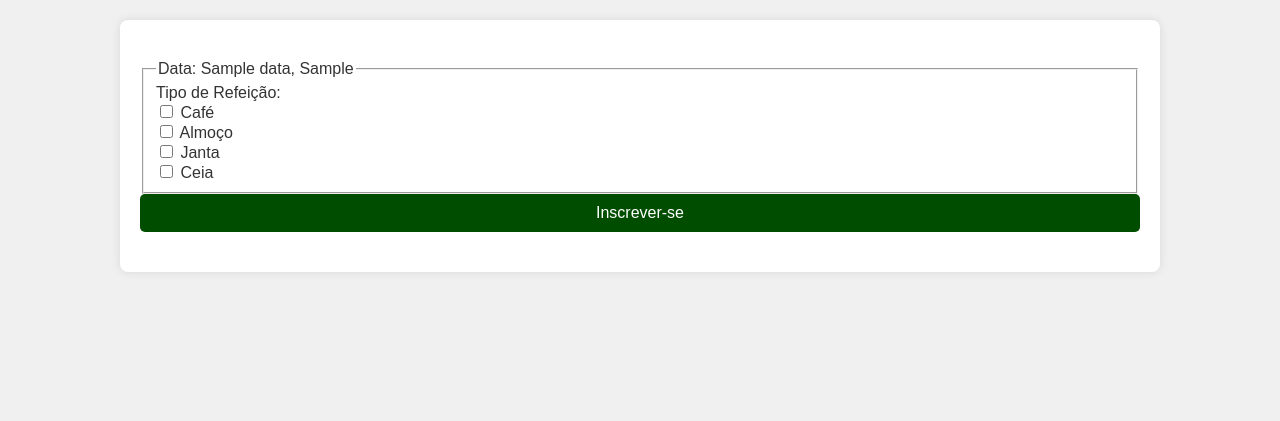
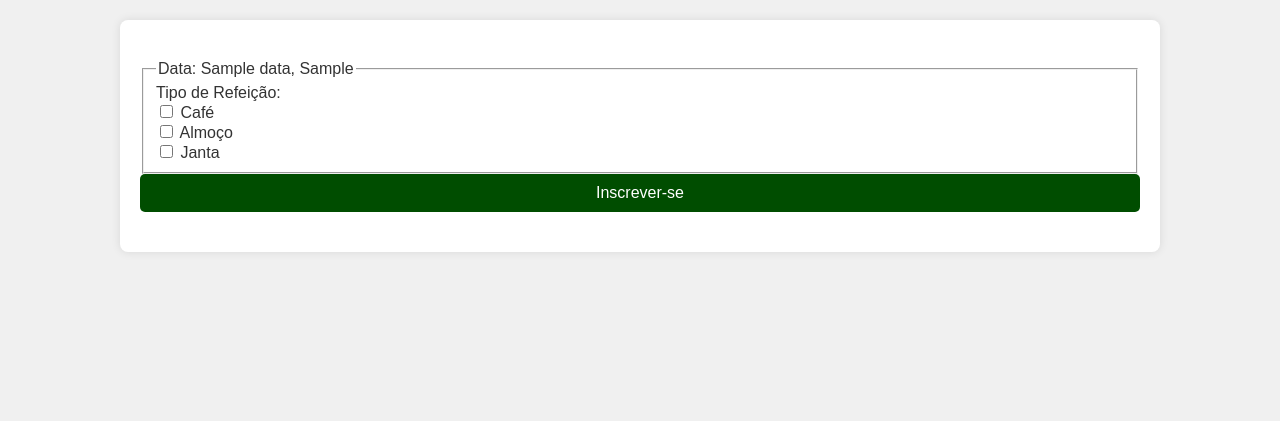
Before and after one commit to joao-espanhol/quartel_v2, a Django app: template arranchamento/templates/arranchamento/arranchamento.html in a window 1280 px wide. Shown: the part 85-506 px from the top of the page. Run offline with Django 5.2, Linux system fonts and the light colour scheme; the template is opened without the code that fills it: most values are stand-ins (such as "Sample title", 1, 10 or a date in 2020).

Commit message:
Tirar Ceia

```diff
--- a/arranchamento/templates/arranchamento/arranchamento.html
+++ b/arranchamento/templates/arranchamento/arranchamento.html
@@ -24,9 +24,6 @@
 
                         <input type="checkbox" id="janta_{{ forloop.counter }}" name="tipo_refeicao_{{ forloop.counter }}" value="JANT">
                         <label for="janta_{{ forloop.counter }}">Janta</label><br>
-
-                        <input type="checkbox" id="ceia_{{ forloop.counter }}" name="tipo_refeicao_{{ forloop.counter }}" value="CEIA">
-                        <label for="ceia_{{ forloop.counter }}">Ceia</label>
                     </div>
                 </fieldset>
             {% endfor %}
--- a/arranchamento/views.py
+++ b/arranchamento/views.py
@@ -30,7 +30,7 @@ def arranchar_usuario(request):
         datas_completas = zip(datas_formatadas, dias_semana)
 
         contexto = {
-            'datas_completas': datas_completas,  # Passando a lista de pares
+            'datas_completas': datas_completas,
         }
 
         return render(request, 'arranchamento/arranchamento.html', contexto)
```
